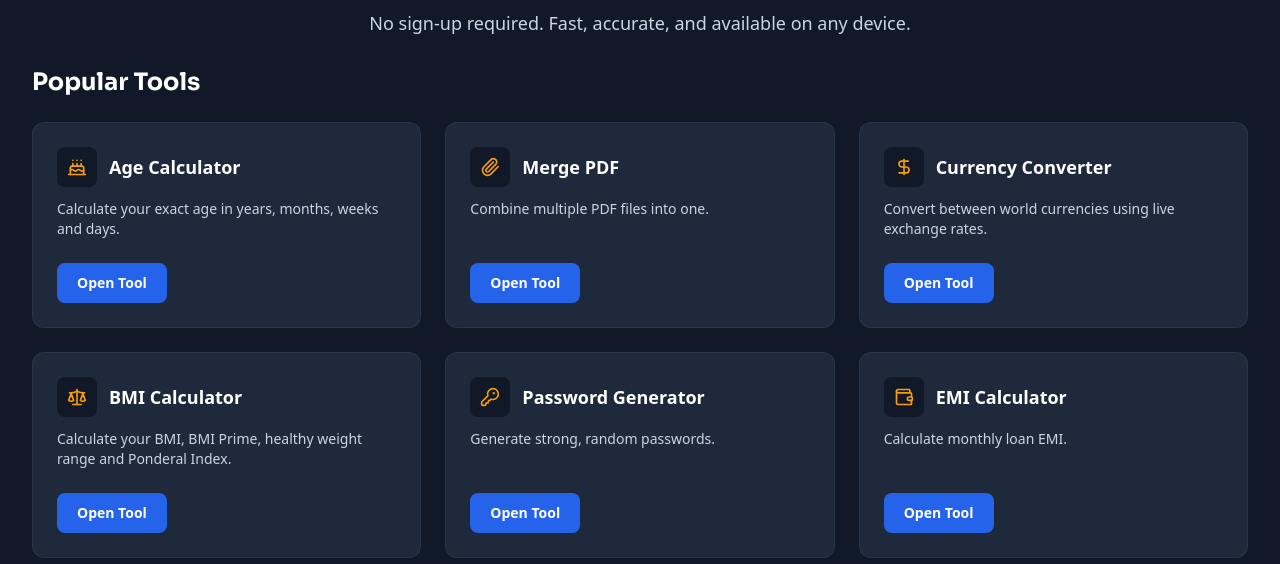
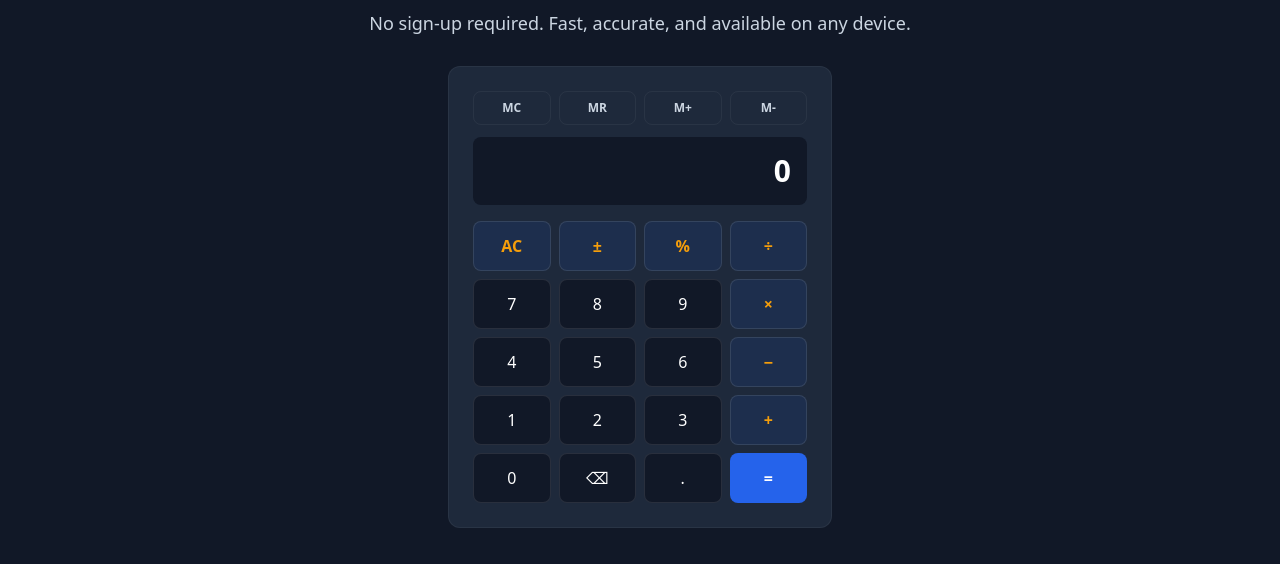
Before and after one commit to merondis/project-lighthouse, a Next.js app: page / in a window 1280 px wide. Shown: the part 341-905 px from the top of the page. Built offline with nearby package versions, Linux system fonts and the light colour scheme; no server answers.

Commit message:
Add simple calculator widget to homepage under Hero section

```diff
--- a/src/app/page.tsx
+++ b/src/app/page.tsx
@@ -1,6 +1,7 @@
 import { RecentlyViewedTools } from "@/components/home/RecentlyViewedTools";
 import { PopularTools } from "@/components/home/PopularTools";
 import { Hero } from "@/components/home/Hero";
+import { HomeCalculatorWidget } from "@/components/home/HomeCalculatorWidget";
 import { CategoryCard } from "@/components/home/CategoryCard";
 import { AdSensePlaceholder } from "@/components/ads/AdSensePlaceholder";
 import { Container } from "@/components/ui/Container";
@@ -19,6 +20,10 @@ export default function HomePage() {
     <Container>
 <Hero />
 
+      <div className="mb-8">
+        <HomeCalculatorWidget />
+      </div>
+
       <RecentlyViewedTools />
 
       <PopularTools />
--- /dev/null
+++ b/src/components/home/HomeCalculatorWidget.tsx
@@ -0,0 +1,221 @@
+"use client";
+
+import { useState } from "react";
+import { applyOperator, BasicOperator } from "@/utils/calculators/basic-calculator";
+
+const MAX_DISPLAY_LENGTH = 16;
+
+function formatForDisplay(value: number): string {
+  if (Number.isNaN(value)) return "Error";
+  if (!Number.isFinite(value)) return "Error";
+  const str = String(value);
+  return str.length > MAX_DISPLAY_LENGTH ? value.toPrecision(10) : str;
+}
+
+export function HomeCalculatorWidget() {
+  const [display, setDisplay] = useState("0");
+  const [storedValue, setStoredValue] = useState<number | null>(null);
+  const [pendingOperator, setPendingOperator] = useState<BasicOperator | null>(null);
+  const [waitingForNewValue, setWaitingForNewValue] = useState(false);
+  const [memory, setMemory] = useState(0);
+
+  function inputDigit(digit: string) {
+    if (display === "Error" || waitingForNewValue) {
+      setDisplay(digit);
+      setWaitingForNewValue(false);
+      return;
+    }
+    if (display === "0") {
+      setDisplay(digit);
+      return;
+    }
+    if (display.replace("-", "").length >= MAX_DISPLAY_LENGTH) return;
+    setDisplay(display + digit);
+  }
+
+  function inputDecimal() {
+    if (display === "Error" || waitingForNewValue) {
+      setDisplay("0.");
+      setWaitingForNewValue(false);
+      return;
+    }
+    if (!display.includes(".")) setDisplay(display + ".");
+  }
+
+  function clearAll() {
+    setDisplay("0");
+    setStoredValue(null);
+    setPendingOperator(null);
+    setWaitingForNewValue(false);
+  }
+
+  function backspace() {
+    if (display === "Error" || waitingForNewValue) {
+      setDisplay("0");
+      return;
+    }
+    const next = display.slice(0, -1);
+    setDisplay(next === "" || next === "-" ? "0" : next);
+  }
+
+  function toggleSign() {
+    if (display === "Error") return;
+    if (display === "0") return;
+    setDisplay(display.startsWith("-") ? display.slice(1) : "-" + display);
+  }
+
+  function inputPercent() {
+    if (display === "Error") return;
+    const value = parseFloat(display) / 100;
+    setDisplay(formatForDisplay(value));
+  }
+
+  function handleOperator(operator: BasicOperator) {
+    if (display === "Error") return;
+    const inputValue = parseFloat(display);
+
+    if (storedValue !== null && pendingOperator && !waitingForNewValue) {
+      const result = applyOperator(storedValue, inputValue, pendingOperator);
+      setDisplay(formatForDisplay(result));
+      setStoredValue(Number.isFinite(result) ? result : null);
+    } else {
+      setStoredValue(inputValue);
+    }
+
+    setPendingOperator(operator);
+    setWaitingForNewValue(true);
+  }
+
+  function handleEquals() {
+    if (display === "Error" || storedValue === null || !pendingOperator) return;
+    const inputValue = parseFloat(display);
+    const result = applyOperator(storedValue, inputValue, pendingOperator);
+    setDisplay(formatForDisplay(result));
+    setStoredValue(null);
+    setPendingOperator(null);
+    setWaitingForNewValue(true);
+  }
+
+  function memoryClear() {
+    setMemory(0);
+  }
+
+  function memoryRecall() {
+    setDisplay(formatForDisplay(memory));
+    setWaitingForNewValue(true);
+  }
+
+  function memoryAdd() {
+    if (display === "Error") return;
+    setMemory(memory + parseFloat(display));
+    setWaitingForNewValue(true);
+  }
+
+  function memorySubtract() {
+    if (display === "Error") return;
+    setMemory(memory - parseFloat(display));
+    setWaitingForNewValue(true);
+  }
+
+  const opBtn =
+    "rounded-lg border border-white/10 bg-brand-primary/10 py-3 text-base font-semibold text-brand-accent hover:border-brand-accent";
+  const digitBtn =
+    "rounded-lg border border-white/10 bg-brand-bg py-3 text-base font-medium text-white hover:border-brand-accent hover:text-brand-accent";
+  const memBtn =
+    "rounded-lg border border-white/5 bg-transparent py-2 text-xs font-semibold text-brand-secondary hover:border-brand-accent hover:text-brand-accent";
+
+  return (
+    <div className="mx-auto max-w-sm rounded-xl border border-white/5 bg-brand-card p-4 sm:p-6">
+      <div className="mb-3 grid grid-cols-4 gap-2">
+        <button type="button" onClick={memoryClear} className={memBtn}>
+          MC
+        </button>
+        <button type="button" onClick={memoryRecall} className={memBtn}>
+          MR
+        </button>
+        <button type="button" onClick={memoryAdd} className={memBtn}>
+          M+
+        </button>
+        <button type="button" onClick={memorySubtract} className={memBtn}>
+          M-
+        </button>
+      </div>
+
+      <div className="mb-4 flex items-center justify-between rounded-lg bg-brand-bg px-4 py-4">
+        {memory !== 0 ? <span className="text-xs font-semibold text-brand-secondary">M</span> : <span />}
+        <span className="truncate text-right text-3xl font-semibold text-white">{display}</span>
+      </div>
+
+      <div className="grid grid-cols-4 gap-2">
+        <button type="button" onClick={clearAll} className={opBtn}>
+          AC
+        </button>
+        <button type="button" onClick={toggleSign} className={opBtn}>
+          ±
+        </button>
+        <button type="button" onClick={inputPercent} className={opBtn}>
+          %
+        </button>
+        <button type="button" onClick={() => handleOperator("÷")} className={opBtn}>
+          ÷
+        </button>
+
+        <button type="button" onClick={() => inputDigit("7")} className={digitBtn}>
+          7
+        </button>
+        <button type="button" onClick={() => inputDigit("8")} className={digitBtn}>
+          8
+        </button>
+        <button type="button" onClick={() => inputDigit("9")} className={digitBtn}>
+          9
+        </button>
+        <button type="button" onClick={() => handleOperator("×")} className={opBtn}>
+          ×
+        </button>
+
+        <button type="button" onClick={() => inputDigit("4")} className={digitBtn}>
+          4
+        </button>
+        <button type="button" onClick={() => inputDigit("5")} className={digitBtn}>
+          5
+        </button>
+        <button type="button" onClick={() => inputDigit("6")} className={digitBtn}>
+          6
+        </button>
+        <button type="button" onClick={() => handleOperator("-")} className={opBtn}>
+          −
+        </button>
+
+        <button type="button" onClick={() => inputDigit("1")} className={digitBtn}>
+          1
+        </button>
+        <button type="button" onClick={() => inputDigit("2")} className={digitBtn}>
+          2
+        </button>
+        <button type="button" onClick={() => inputDigit("3")} className={digitBtn}>
+          3
+        </button>
+        <button type="button" onClick={() => handleOperator("+")} className={opBtn}>
+          +
+        </button>
+
+        <button type="button" onClick={() => inputDigit("0")} className={`${digitBtn} col-span-1`}>
+          0
+        </button>
+        <button type="button" onClick={backspace} className={digitBtn}>
+          ⌫
+        </button>
+        <button type="button" onClick={inputDecimal} className={digitBtn}>
+          .
+        </button>
+        <button
+          type="button"
+          onClick={handleEquals}
+          className="rounded-lg bg-brand-primary py-3 text-base font-semibold text-white hover:bg-blue-700"
+        >
+          =
+        </button>
+      </div>
+    </div>
+  );
+}
--- /dev/null
+++ b/src/utils/calculators/basic-calculator.ts
@@ -0,0 +1,16 @@
+export type BasicOperator = "+" | "-" | "×" | "÷";
+
+export function applyOperator(a: number, b: number, operator: BasicOperator): number {
+  switch (operator) {
+    case "+":
+      return a + b;
+    case "-":
+      return a - b;
+    case "×":
+      return a * b;
+    case "÷":
+      return b === 0 ? NaN : a / b;
+    default:
+      return b;
+  }
+}
```
